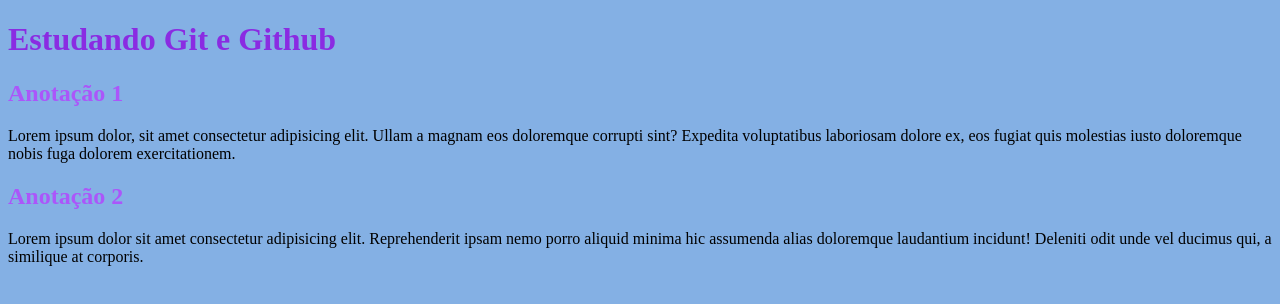
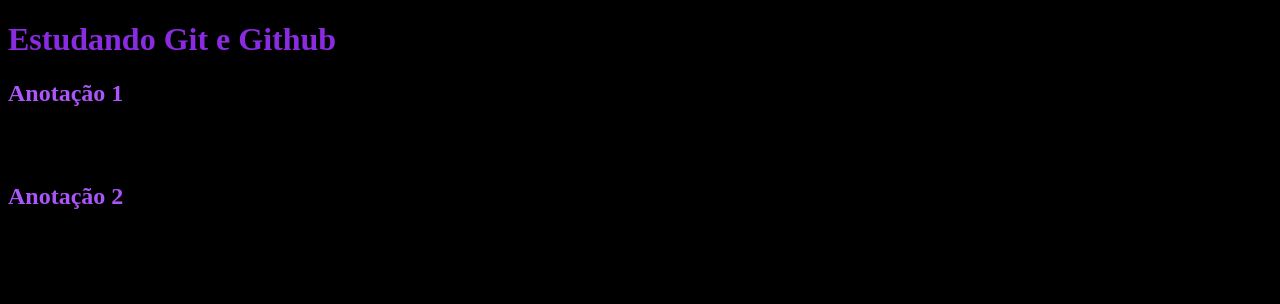
Before and after one commit to Deyvy-Beep/Estudo_GIT, a plain HTML site: page index.html in a window 1280 px wide. Drawn offline with Linux system fonts and the light colour scheme.

Commit message:
Background alterado

```diff
--- a/estilo.css
+++ b/estilo.css
@@ -1,5 +1,5 @@
 body {
-    background: rgb(132, 176, 228);
+    background: rgb(0, 0, 0);
 }
 h1 {
     color: blueviolet;
```
